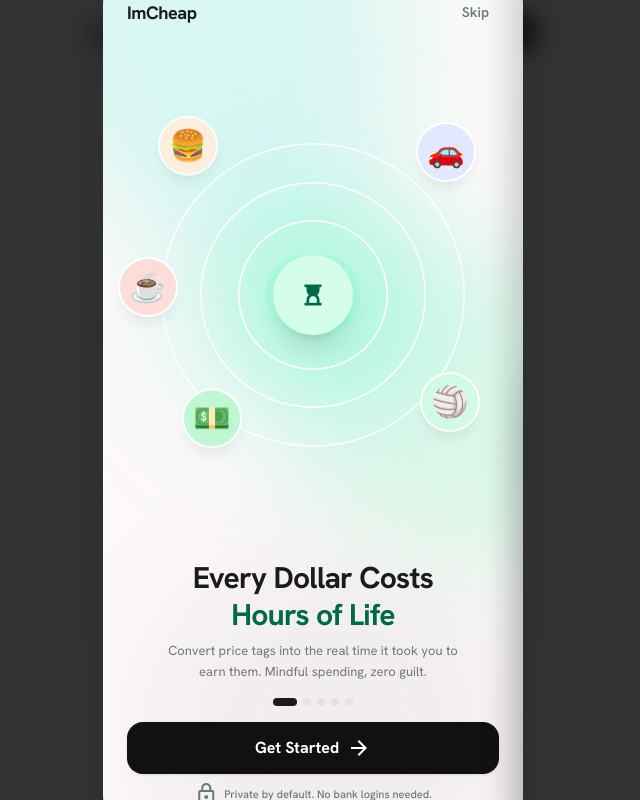
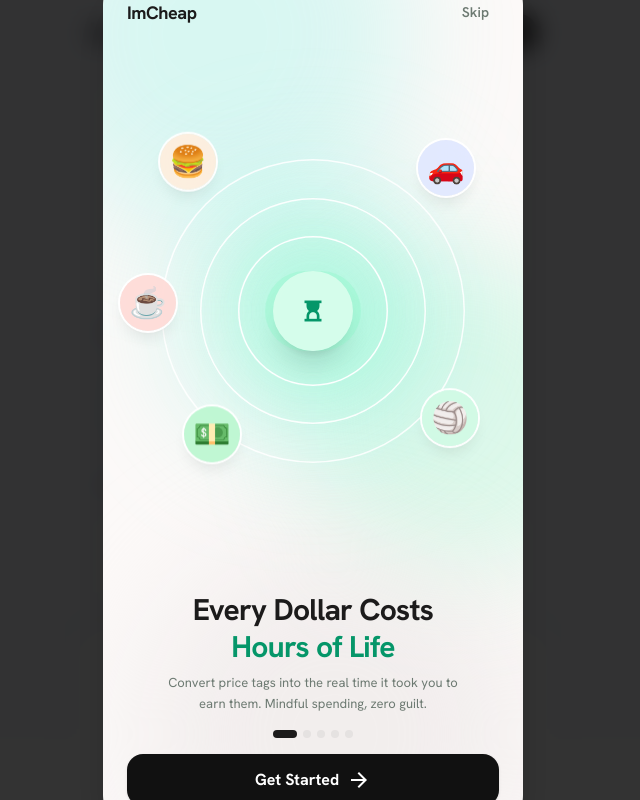
Before and after one commit to TeggTTV/imcheap, a React (Vite) app: page / in a window 1280 px wide. Shown: the whole page, without its empty margins (327-967 px from the left). Built offline with nearby package versions, Linux system fonts and the light colour scheme.

Commit message:
More updates

```diff
--- a/src/components/OnboardingModal.tsx
+++ b/src/components/OnboardingModal.tsx
@@ -47,45 +47,39 @@ interface OnboardingModalProps {
 	}) => void;
 }
 
-const slideVariants = {
+const iosParallaxVariants = {
 	enter: (direction: number) => ({
-		x: direction > 0 ? '100%' : '-100%',
-		opacity: 0,
+		x: direction > 0 ? '100%' : '-28%',
+		scale: direction > 0 ? 1 : 0.96,
+		opacity: direction > 0 ? 1 : 0.75,
+		boxShadow:
+			direction > 0
+				? '-12px 0 30px rgba(0, 0, 0, 0.18)'
+				: 'none',
+		zIndex: direction > 0 ? 20 : 10,
 	}),
 	center: {
 		x: 0,
+		scale: 1,
 		opacity: 1,
+		boxShadow: 'none',
+		zIndex: 20,
 	},
 	exit: (direction: number) => ({
-		x: direction > 0 ? '-100%' : '100%',
-		opacity: 0,
-	}),
-};
-
-const imageSlideVariants = {
-	enter: (direction: number) => ({
-		x: direction > 0 ? '100%' : '-100%',
-	}),
-	center: {
-		x: 0,
-	},
-	exit: (direction: number) => ({
-		x: direction > 0 ? '-100%' : '100%',
+		x: direction > 0 ? '-28%' : '100%',
+		scale: direction > 0 ? 0.96 : 1,
+		opacity: direction > 0 ? 0.75 : 1,
+		boxShadow:
+			direction < 0
+				? '-12px 0 30px rgba(0, 0, 0, 0.18)'
+				: 'none',
+		zIndex: direction > 0 ? 10 : 20,
 	}),
 };
 
 const IOS_PUSH_TRANSITION: Transition = {
 	duration: 0.28,
 	ease: [0.25, 1, 0.5, 1],
-};
-
-const SLIDE_TRANSITION: Transition = {
-	x: { duration: 0.28, ease: [0.25, 1, 0.5, 1] },
-	opacity: { duration: 0.2, ease: [0.25, 1, 0.5, 1] },
-};
-
-const IMAGE_TRANSITION: Transition = {
-	x: { duration: 0.28, ease: [0.25, 1, 0.5, 1] },
 };
 
 export const OnboardingModal: React.FC<OnboardingModalProps> = ({
@@ -162,8 +156,7 @@ export const OnboardingModal: React.FC<OnboardingModalProps> = ({
 		paycheckStep,
 	];
 
-	// For the underlying split-view, anchor to step 1 (WageStep) minimum so elements are ready
-	const walkthroughStep = screens[Math.max(1, currentIndex)];
+	const currentStep = screens[currentIndex];
 
 	const handleFinish = useCallback(() => {
 		const vehicle = { mpg, gasPrice, tankSize };
@@ -288,10 +281,10 @@ export const OnboardingModal: React.FC<OnboardingModalProps> = ({
 
 	if (!isOpen) return null;
 
-	const walkthroughImageSrc =
-		imageErrors[walkthroughStep.id] && walkthroughStep.fallbackImage
-			? walkthroughStep.fallbackImage
-			: walkthroughStep.image;
+	const imageSrc =
+		imageErrors[currentStep.id] && currentStep.fallbackImage
+			? currentStep.fallbackImage
+			: currentStep.image;
 
 	return (
 		<div className="fixed inset-0 z-50 flex items-center justify-center p-0 sm:p-4 bg-black/80 backdrop-blur-md animate-in fade-in duration-200">
@@ -299,75 +292,47 @@ export const OnboardingModal: React.FC<OnboardingModalProps> = ({
 			<div
 				onTouchStart={handleTouchStart}
 				onTouchEnd={handleTouchEnd}
-				className="relative w-full sm:max-w-105 h-dvh sm:h-215 bg-white sm:rounded-[36px] overflow-hidden flex flex-col shadow-2xl select-none"
+				className="relative w-full sm:max-w-105 h-dvh sm:h-215 bg-neutral-950 sm:rounded-[36px] overflow-hidden flex flex-col shadow-2xl select-none"
 			>
-				{/* Step 1: Native iOS Parallax Root Screen */}
-				<motion.div
-					initial={false}
-					animate={{
-						x: currentIndex === 0 ? '0%' : '-28%',
-						scale: currentIndex === 0 ? 1 : 0.96,
-						opacity: currentIndex === 0 ? 1 : 0.75,
-					}}
-					transition={IOS_PUSH_TRANSITION}
-					className={`absolute inset-0 z-10 w-full h-full transform-gpu will-change-transform ${
-						currentIndex === 0
-							? 'pointer-events-auto'
-							: 'pointer-events-none'
-					}`}
-				>
-					<IntroStep
-						onNext={nextStep}
-						onSkip={handleSkip}
-						onDotClick={handleDotClick}
-					/>
-				</motion.div>
-
-				{/* Steps 2-5: Native iOS Push Card View with Edge Shadow */}
-				<motion.div
-					initial={false}
-					animate={{
-						x: currentIndex === 0 ? '100%' : '0%',
-					}}
-					transition={IOS_PUSH_TRANSITION}
-					className={`absolute inset-0 z-20 w-full h-full flex flex-col bg-white shadow-[-12px_0_30px_rgba(0,0,0,0.18)] transform-gpu will-change-transform ${
-						currentIndex > 0
-							? 'pointer-events-auto'
-							: 'pointer-events-none'
-					}`}
-				>
-					{/* 1. Upper Hero Photo Container */}
-					<div className="relative w-full h-[46vh] sm:h-100 bg-neutral-100 shrink-0 overflow-visible">
-						{/* Full-bleed edge-to-edge photography with page sliding */}
-						<div className="absolute inset-0 w-full h-full overflow-hidden">
+				{/* Full Native iOS Navigation Stack with Parallax Push on all steps */}
 				<AnimatePresence
 					initial={false}
 					custom={direction}
 					mode="popLayout"
 				>
 					<motion.div
-									key={walkthroughStep.id}
+						key={currentStep.id}
 						custom={direction}
-									variants={imageSlideVariants}
+						variants={iosParallaxVariants}
 						initial="enter"
 						animate="center"
 						exit="exit"
-									transition={IMAGE_TRANSITION}
-									className="w-full h-full transform-gpu"
+						transition={IOS_PUSH_TRANSITION}
+						className="w-full h-full flex flex-col bg-white transform-gpu will-change-transform"
 					>
+						{currentIndex === 0 ? (
+							<IntroStep
+								onNext={nextStep}
+								onSkip={handleSkip}
+								onDotClick={handleDotClick}
+							/>
+						) : (
+							<>
+								{/* 1. Upper Hero Photo Container */}
+								<div className="relative w-full h-[46vh] sm:h-100 bg-neutral-100 shrink-0 overflow-visible">
+									{/* Full-bleed edge-to-edge photography */}
+									<div className="absolute inset-0 w-full h-full overflow-hidden">
 										<img
-										src={walkthroughImageSrc}
-										alt={walkthroughStep.headline}
+											src={imageSrc}
+											alt={currentStep.headline}
 											onError={() => {
 												setImageErrors((prev) => ({
 													...prev,
-												[walkthroughStep.id]: true,
+													[currentStep.id]: true,
 												}));
 											}}
 											className="w-full h-full object-cover object-center pointer-events-none"
 										/>
-								</motion.div>
-							</AnimatePresence>
 									</div>
 
 									{/* Subtle top-down vignette gradient for header legibility */}
@@ -388,53 +353,42 @@ export const OnboardingModal: React.FC<OnboardingModalProps> = ({
 									</div>
 
 									{/* Pinned Floating Micro-Receipt Card (only rendered on steps that have a receipt) */}
-						{walkthroughStep.receipt && (
+									{currentStep.receipt && (
 										<div className="absolute -bottom-6 inset-x-6 z-20 h-17 bg-white rounded-2xl px-3.5 shadow-xl border border-slate-100 flex items-center overflow-hidden">
-								<div className="relative w-full h-full">
-									<AnimatePresence
-										initial={false}
-										custom={direction}
-										mode="popLayout"
-									>
-										<motion.div
-											key={walkthroughStep.id + '_receipt'}
-											custom={direction}
-											variants={slideVariants}
-											initial="enter"
-											animate="center"
-											exit="exit"
-											transition={SLIDE_TRANSITION}
-											className="w-full h-full flex items-center justify-between min-w-0 transform-gpu"
-										>
+											<div className="w-full h-full flex items-center justify-between min-w-0">
 												{/* Left side: Category circular badge + title and subtext */}
 												<div className="flex items-center gap-3 min-w-0 pr-2">
 													<div
 														className="w-10 h-10 rounded-full flex items-center justify-center shrink-0 text-lg shadow-xs"
 														style={{
 															backgroundColor:
-															walkthroughStep
-																.receipt.iconBg,
-														color: walkthroughStep
-															.receipt.iconColor,
+																currentStep
+																	.receipt
+																	.iconBg,
+															color: currentStep
+																.receipt
+																.iconColor,
 														}}
 													>
 														<span className="material-symbols-outlined text-[20px]">
 															{
-															walkthroughStep
-																.receipt.icon
+																currentStep
+																	.receipt
+																	.icon
 															}
 														</span>
 													</div>
 													<div className="flex flex-col min-w-0">
 														<span className="font-semibold text-slate-900 text-[14px] leading-tight truncate">
 															{
-															walkthroughStep
-																.receipt.title
+																currentStep
+																	.receipt
+																	.title
 															}
 														</span>
 														<span className="text-[12px] text-slate-500 font-medium leading-normal mt-0.5 truncate tabular-nums">
 															{
-															walkthroughStep
+																currentStep
 																	.receipt
 																	.subtitle
 															}
@@ -455,13 +409,11 @@ export const OnboardingModal: React.FC<OnboardingModalProps> = ({
 													</span>
 													<span className="tabular-nums">
 														{
-														walkthroughStep.receipt
+															currentStep.receipt
 																.labor
 														}
 													</span>
 												</div>
-										</motion.div>
-									</AnimatePresence>
 											</div>
 										</div>
 									)}
@@ -469,23 +421,9 @@ export const OnboardingModal: React.FC<OnboardingModalProps> = ({
 
 								{/* 2. Compact White Bottom Sheet */}
 								<section className="bg-white rounded-t-4xl px-6 pt-6 pb-6 sm:pb-8 pb-safe flex flex-col justify-between shadow-2xl relative z-10 -mt-6 flex-1 min-h-0">
-						{/* Text Block & Content Container with mode="popLayout" to eliminate displacement */}
+									{/* Text Block & Content Container */}
 									<div className="relative flex-1 min-h-0 flex flex-col overflow-hidden">
-							<AnimatePresence
-								initial={false}
-								custom={direction}
-								mode="popLayout"
-							>
-								<motion.div
-									key={walkthroughStep.id + '_sheet_content'}
-									custom={direction}
-									variants={slideVariants}
-									initial="enter"
-									animate="center"
-									exit="exit"
-									transition={SLIDE_TRANSITION}
-									className="w-full h-full flex flex-col justify-between transform-gpu"
-								>
+										<div className="w-full h-full flex flex-col justify-between">
 											{/* Text Block */}
 											<div
 												className={`flex flex-col gap-1.5 shrink-0 ${
@@ -495,17 +433,16 @@ export const OnboardingModal: React.FC<OnboardingModalProps> = ({
 												}`}
 											>
 												<h1 className="text-[22px] sm:text-[24px] font-extrabold text-[#111111] leading-[1.2] tracking-tight">
-											{walkthroughStep.headline}
+													{currentStep.headline}
 												</h1>
 												<p className="text-[13px] text-[#6B7280] leading-relaxed font-normal">
-											{walkthroughStep.body}
+													{currentStep.body}
 												</p>
 											</div>
 
 											{/* Step Interactive Content */}
-									{walkthroughStep.renderContent()}
-								</motion.div>
-							</AnimatePresence>
+											{currentStep.renderContent()}
+										</div>
 									</div>
 
 									{/* 3. Centered Stepper & Thumb-Zone Controls */}
@@ -513,15 +450,20 @@ export const OnboardingModal: React.FC<OnboardingModalProps> = ({
 										{/* 5-dot pagination pills centered horizontally */}
 										<div className="flex items-center justify-center gap-1.5 py-1 w-full">
 											{screens.map((screen, idx) => {
-									const isActive = idx === currentIndex;
+												const isActive =
+													idx === currentIndex;
 												return (
 													<button
 														key={screen.id}
 														type="button"
-											onClick={() => handleDotClick(idx)}
+														onClick={() =>
+															handleDotClick(idx)
+														}
 														aria-label={`Go to step ${idx + 1}`}
 														aria-current={
-												isActive ? 'step' : undefined
+															isActive
+																? 'step'
+																: undefined
 														}
 														className={`transition-all duration-280 ease-out cursor-pointer ${
 															isActive
@@ -562,7 +504,9 @@ export const OnboardingModal: React.FC<OnboardingModalProps> = ({
 												onClick={nextStep}
 												className="flex-1 h-13 bg-[#111111] hover:bg-neutral-900 active:scale-[0.98] text-white font-bold text-[16px] rounded-2xl flex items-center justify-center gap-2 shadow-sm transition-all cursor-pointer"
 											>
-									<span>{walkthroughStep.ctaText}</span>
+												<span>
+													{currentStep.ctaText}
+												</span>
 												<svg
 													className="w-4 h-4 stroke-[2.5]"
 													fill="none"
@@ -579,7 +523,10 @@ export const OnboardingModal: React.FC<OnboardingModalProps> = ({
 										</div>
 									</div>
 								</section>
+							</>
+						)}
 					</motion.div>
+				</AnimatePresence>
 			</div>
 		</div>
 	);
--- a/src/components/onboarding/IntroStep.tsx
+++ b/src/components/onboarding/IntroStep.tsx
@@ -97,7 +97,7 @@ export const IntroStep: React.FC<IntroStepProps> = ({
 				<div className="relative z-10 w-20 h-20 rounded-full bg-white/90 backdrop-blur-md shadow-xl flex flex-col items-center justify-center transform active:scale-95 transition-transform duration-300">
 					<div className="w-24 h-24 rounded-full bg-[#85f8c4]/30 flex items-center justify-center">
 						<span
-							className="material-symbols-outlined text-[#006948] text-[28px]"
+							className="material-symbols-outlined text-secondary text-[28px]"
 							style={{
 								fontVariationSettings: "'FILL' 1, 'wght' 600",
 							}}
@@ -124,29 +124,12 @@ export const IntroStep: React.FC<IntroStepProps> = ({
 				))}
 			</div>
 
-			{/* Interactive Value-Conversion Strip Pill */}
-			{/* <div className="relative z-10 w-full mb-3 shrink-0">
-            <div className="bg-white/80 backdrop-blur-md rounded-2xl p-2.5 shadow-xs border border-white/60 flex items-center justify-between">
-                <div className="flex items-center space-x-2 pl-2">
-                    <span className="material-symbols-outlined text-[#006948] text-base">
-                        auto_awesome
-                    </span>
-                    <span className="text-[12px] font-semibold text-[#1c1b1b]">
-                        Hourly Wage Equivalence
-                    </span>
-                </div>
-                <div className="bg-[#85f8c4]/30 text-[#005137] px-3 py-1 rounded-full text-[12px] font-bold tabular-nums">
-                    $24.00 / hr
-                </div>
-            </div>
-        </div> */}
-
 			{/* Centered Brand & Typography Hierarchy */}
 			<div className="relative z-10 text-center flex flex-col items-center shrink-0 mb-3">
 				<h1 className="text-[26px] sm:text-[30px] text-[#1c1b1b] font-extrabold tracking-tight leading-tight">
 					Every Dollar Costs
 				</h1>
-				<h2 className="text-[26px] sm:text-[30px] font-extrabold tracking-tight text-[#006948] leading-tight">
+				<h2 className="text-[26px] sm:text-[30px] font-extrabold tracking-tight text-secondary leading-tight">
 					Hours of Life
 				</h2>
 				<p className="text-[13px] text-[#6d7a72] mt-1.5 max-w-72.5 leading-relaxed">
@@ -193,14 +176,14 @@ export const IntroStep: React.FC<IntroStepProps> = ({
 				</button>
 
 				{/* Security Lock Note */}
-				<div className="flex items-center justify-center space-x-1.5 text-center -mt-1">
+				{/* <div className="flex items-center justify-center space-x-1.5 text-center -mt-1">
 					<span className="material-symbols-outlined text-[#6d7a72] text-[13px]">
 						lock
 					</span>
 					<span className="text-[11px] text-[#6d7a72] font-medium">
 						Private by default. No bank logins needed.
 					</span>
-				</div>
+				</div> */}
 			</div>
 		</div>
 	);
```
Lines whose indentation alone changed are shown as unchanged.
